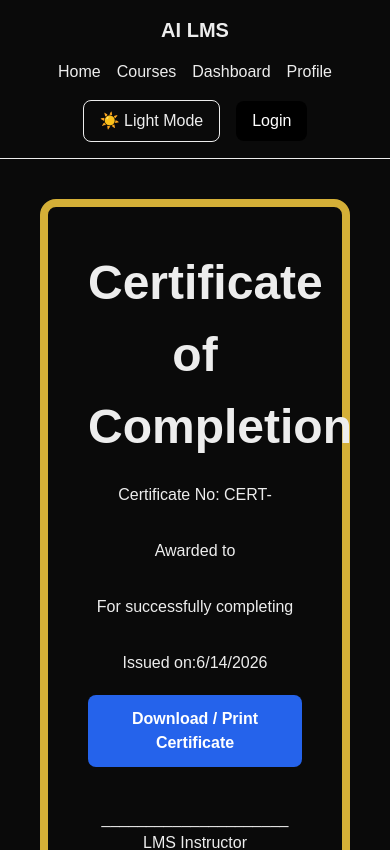
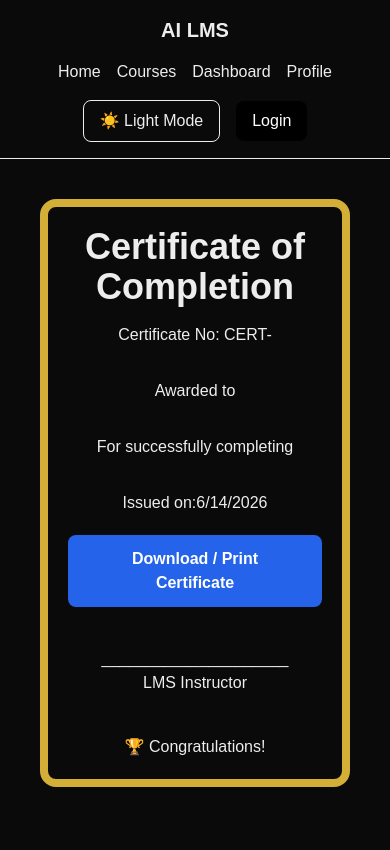
Before and after one commit to Ameen777pt/ai-lms, a Next.js app: page /certificate in a window 390 px wide. Shown: the top 850 px of the page. Built offline with nearby package versions, Linux system fonts and the light colour scheme.

Commit message:
Improve mobile responsiveness and certificate layout

```diff
--- a/src/app/certificate/page.tsx
+++ b/src/app/certificate/page.tsx
@@ -14,26 +14,16 @@ function CertificateContent() {
 
   return (
     <div className="p-10 print:p-0">
-      <div
+     <div
+  className="w-full max-w-4xl mx-auto p-5 md:p-10 rounded-2xl text-center"
   style={{
     border: "8px solid #d4af37",
-    padding: "40px",
-    textAlign: "center",
-    maxWidth: "800px",
-    margin: "0 auto",
-    borderRadius: "16px",
   }}
 >
-       <h1
-  style={{
-    fontSize: "48px",
-    fontWeight: "bold",
-    marginBottom: "20px",
-  }}
->
+       <h1 className="text-4xl md:text-6xl font-bold">
   Certificate of Completion
 </h1>
-       <p className="mt-4">
+       <p className="mt-4 break-words">
   Certificate No:
   CERT-{courseTitle.replace(/\s+/g, "-").toUpperCase()}
 </p>
@@ -44,11 +34,7 @@ function CertificateContent() {
         </p>
 
         <h2
-  style={{
-    fontSize: "32px",
-    fontWeight: "bold",
-    marginTop: "10px",
-  }}
+  className="text-2xl md:text-4xl font-bold mt-2 break-words"
 >
   {userEmail}
 </h2>
@@ -57,9 +43,9 @@ function CertificateContent() {
           For successfully completing
         </p>
 
-        <h2 className="text-3xl font-bold mt-2">
-          {courseTitle}
-        </h2>
+        <h2 className="text-2xl md:text-4xl font-bold mt-2 break-words">
+  {courseTitle}
+</h2>
 
         <p className="mt-8">
   Issued on:
--- a/src/app/courses/[slug]/page.tsx
+++ b/src/app/courses/[slug]/page.tsx
@@ -30,7 +30,7 @@ export default async function CoursePage({
       <RecentlyViewedTracker
   courseSlug={course.slug}
 />
-      <h1 className="text-4xl font-bold mb-4">
+      <h1 className="text-4xl md:text-6xl font-bold">
         {course.title}
       </h1>
 
--- a/src/app/courses/page.tsx
+++ b/src/app/courses/page.tsx
@@ -160,6 +160,7 @@ const toggleFavorite = (
       {featuredCourse.description}
     </p>
   </div>
+  </Link>
   <h2 className="text-2xl font-bold mb-4">
   📊 Platform Statistics
 </h2>
@@ -186,7 +187,7 @@ const toggleFavorite = (
     <p>{totalInstructors}</p>
   </div>
 </div>
-</Link>
+
       <h2 className="text-2xl font-bold mb-4">
   🔥 Popular Courses
 </h2>
@@ -225,15 +226,14 @@ const toggleFavorite = (
   </button>
 
 </div>
-<div>
 <div className="flex flex-col md:flex-row gap-2 mt-4">
   <select
     value={sortOrder}
     onChange={(e) =>
       setSortOrder(e.target.value)
     }
-    className="flex-1 border p-3 rounded">
-
+    className="flex-1 border p-3 rounded"
+  >
     <option value="asc">
       A → Z
     </option>
@@ -242,8 +242,7 @@ const toggleFavorite = (
       Z → A
     </option>
   </select>
-</div>
-<div className="flex flex-col md:flex-row gap-2 mt-4">
+
   <select
     value={selectedCategory}
     onChange={(e) =>
@@ -251,8 +250,8 @@ const toggleFavorite = (
         e.target.value
       )
     }
-   className="flex-1 border p-3 rounded">
-
+    className="flex-1 border p-3 rounded"
+  >
     <option value="All">
       All Categories
     </option>
@@ -270,7 +269,7 @@ const toggleFavorite = (
     </option>
   </select>
 </div>
-</div>
+
 <button
   onClick={() => {
     setSearchTerm("");
--- a/src/components/CompleteLessonButton.tsx
+++ b/src/components/CompleteLessonButton.tsx
@@ -73,21 +73,14 @@ return (
           ? handleIncomplete
           : handleComplete
       }
-      className="px-4 py-2 bg-green-600 text-white rounded"
+      className="px-6 py-3 bg-green-600 text-white rounded-lg"
     >
       {isCompleted
         ? "Mark Incomplete"
         : "Mark Complete"}
     </button>
 
-    {isCompleted && nextLessonUrl && (
-      <Link
-        href={nextLessonUrl}
-        className="px-4 py-2 bg-blue-600 text-white rounded"
-      >
-        Next Lesson →
-      </Link>
-    )}
+
   </div>
 );
 }
--- a/src/components/CourseContent.tsx
+++ b/src/components/CourseContent.tsx
@@ -78,7 +78,7 @@ const progress = Math.round(
             className="border p-4 rounded-lg"
           >
            <Link href={`/courses/${courseSlug}/${lesson.slug}`}>
-  <h3 className="font-semibold text-red-500">
+  <h3 className="text-white font-bold">
   Lesson {index + 1}: {lesson.title}
 </h3>
 </Link>
```
Lines whose indentation alone changed are shown as unchanged.
